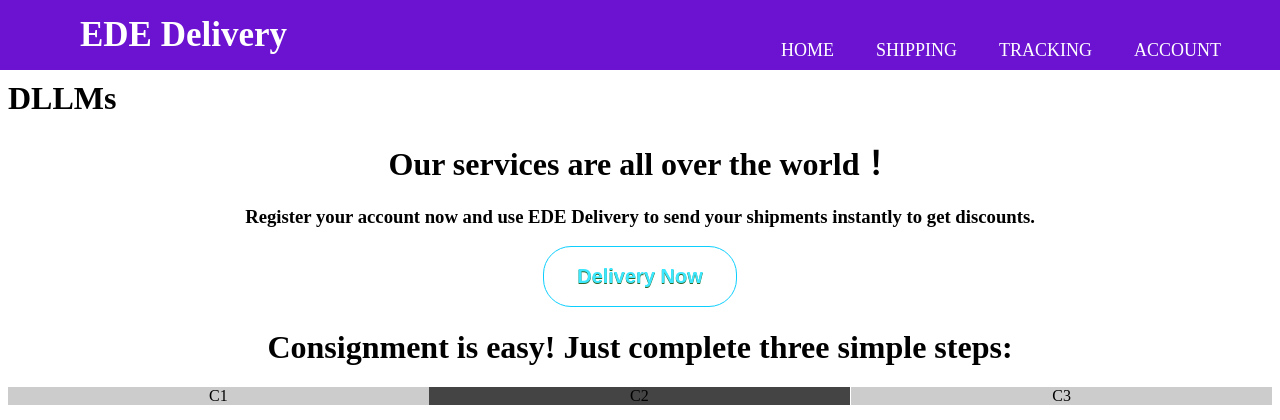
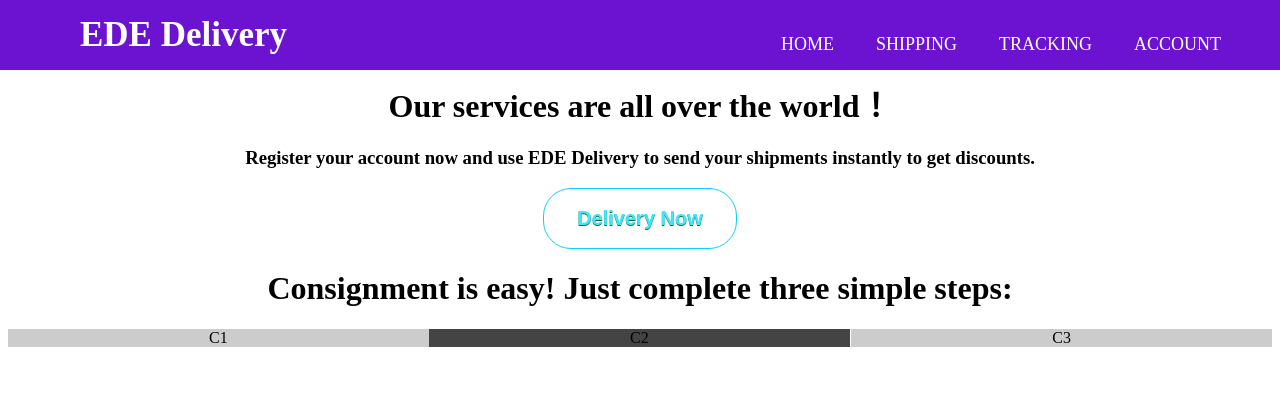
Before and after one commit to dannyCHW/4523M_project, a PHP site: page / in a window 1280 px wide. Shown: the top 420 px of the page. Run offline with PHP 8.4, Linux system fonts and the light colour scheme.

Commit message:
Merge branch 'master' of https://github.com/dannyCHW/4523M_project

```diff
--- a/index.html
+++ b/index.html
@@ -6,7 +6,9 @@
 	<link rel = "stylesheet" href="style.css">
 </head>
 <h1>DLLM</h1>
-<h1>DLLMs</h1>
+
+
+<body>
 
 	<nav class="head">
 		<label class = "logo">EDE Delivery</label>
@@ -17,8 +19,6 @@
 				<li><a href="#">Account</a></li>
 			</ul>
 	</nav>
-<body>
-
 
 	<div class="Mian_Title">
     <h1>Our services are all over the world！</h1>
--- a/style.css
+++ b/style.css
@@ -16,8 +16,6 @@ label.logo{
 nav.head ul{
 	float:right;
 	margin-right:40px;
-	width: auto;
-		line-height:70px;
 }
 nav.head li{
 	display: inline-block;
@@ -38,7 +36,6 @@ nav.head a.active,nav.head a:hover{
 	border:1px solid white;
 }
 div.slider{
-	background-color: black;
 	width:100%;
 	top: 0;
 	height:400px;
```
Lines whose indentation alone changed are shown as unchanged.
